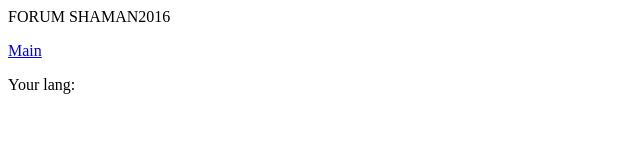
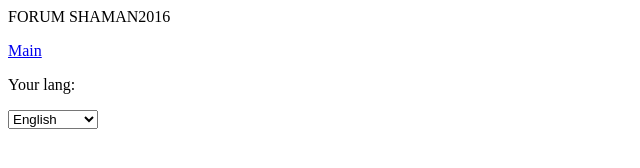
Before and after one commit to shaman2016scratch/my_forum, a website: page index.html in a window 1280 px wide. Shown: the whole page, without its empty margins (0-640 px from the left). Drawn offline with Linux system fonts and the light colour scheme.

Commit message:
Update index.html

```diff
--- a/index.html
+++ b/index.html
@@ -9,6 +9,15 @@
       <p>FORUM SHAMAN2016</p>
       <a href="/">Main</a>
       <p>Your lang:</p>
+      <select id="form2_1">
+        <option value="Eng" disabled selected>English</option>
+        <option value="Rus">Русский</option>
+        <option value="Eng">English</option>
+        <option value="Arab">العربية</option>
+        <option value="Pers">فارسی</option>
+        <option value="Tatar">Татар теле</option>
+        <option value="Chi">中文</option>
+      </select>
     </div>
   </head>
 </html>
```
